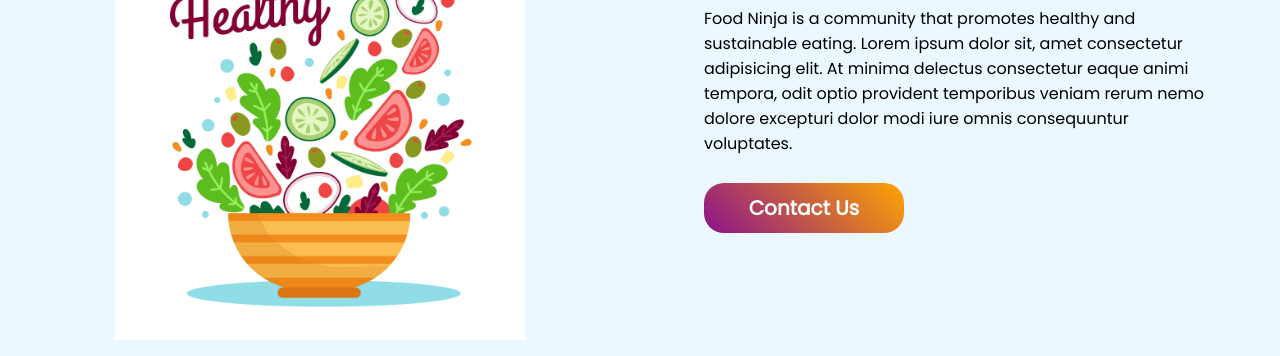
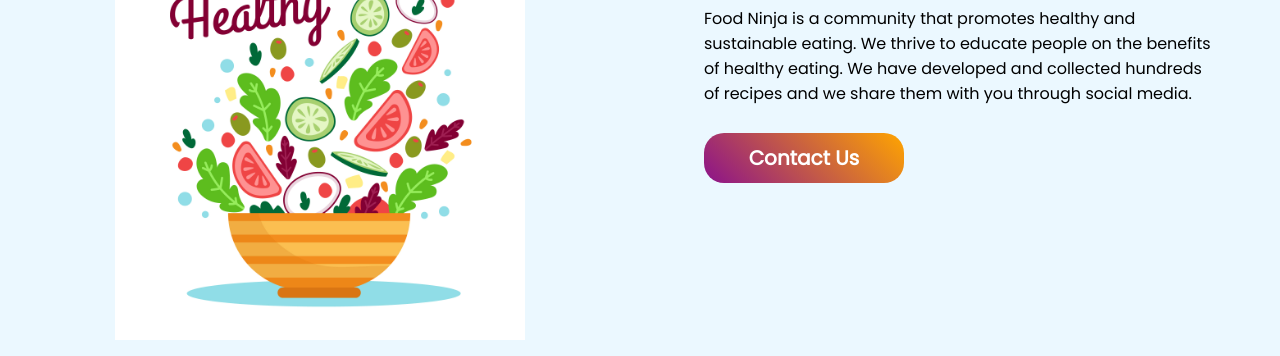
Before and after one commit to RahmanMahm/food-ninja, a plain HTML site: page index.html in a window 1280 px wide. Shown: the part 830-1186 px from the top of the page. Drawn offline with Linux system fonts and the light colour scheme.

Commit message:
Final Commit

```diff
--- a/index.html
+++ b/index.html
@@ -54,7 +54,7 @@
         </div>
         <div class="half-width">
             <h1>About <span id="icon">Food Ninja</span></h1>
-            <p>Food Ninja is a community that promotes healthy and sustainable eating. Lorem ipsum dolor sit, amet consectetur adipisicing elit. At minima delectus consectetur eaque animi tempora, odit optio provident temporibus veniam rerum nemo dolore excepturi dolor modi iure omnis consequuntur voluptates.</p>
+            <p>Food Ninja is a community that promotes healthy and sustainable eating. We thrive to educate people on the benefits of healthy eating. We have developed and collected hundreds of recipes and we share them with you through social media.</p>
             <h4 class="button"><a href="contact.html">Contact Us</a></h4>
         </div>
     </section>
```
